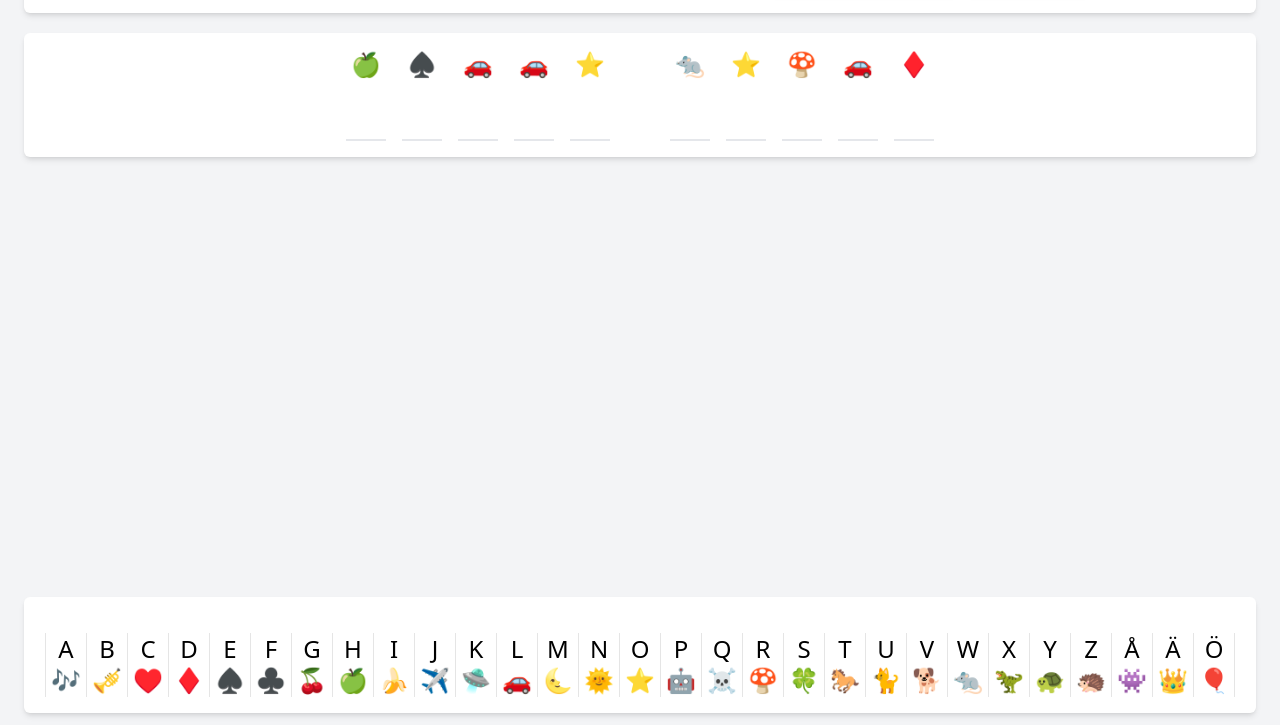
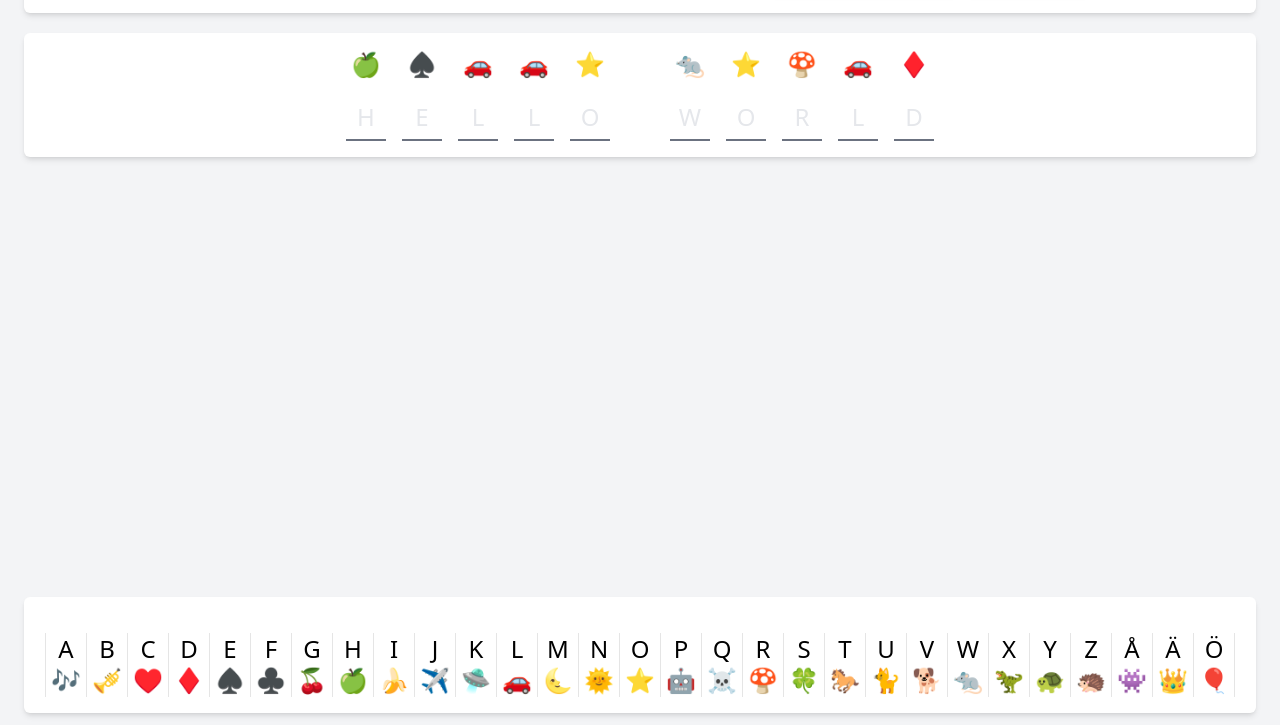
Before and after one commit to mld/codebreaker, a website built with Vite: page index.html in a window 1280 px wide. Shown: the part 75-800 px from the top of the page. Built offline with nearby package versions, Linux system fonts and the light colour scheme; a web font is replaced by a local one; what mersenne-twister would draw is missing.

Commit message:
use reverseLegend to show the plain text message when encrypting messages

```diff
--- a/index.html
+++ b/index.html
@@ -270,7 +270,7 @@
                     <template x-for="character in word">
                         <div class="flex flex-col items-center justify-center gap-x-3 gap-y-5 mx-2 break-inside-avoid">
                             <span x-text="character" :class="symbolSets[toSymbolSet].font"></span>
-                            <div class="size-10 border-b-2"></div>
+                            <div class="size-10 border-b-2 border-gray-500"><span class="text-gray-200 print:hidden" x-text="reverseLegend[character]"></span></div>
                         </div>
                     </template>
                 </div>
```
